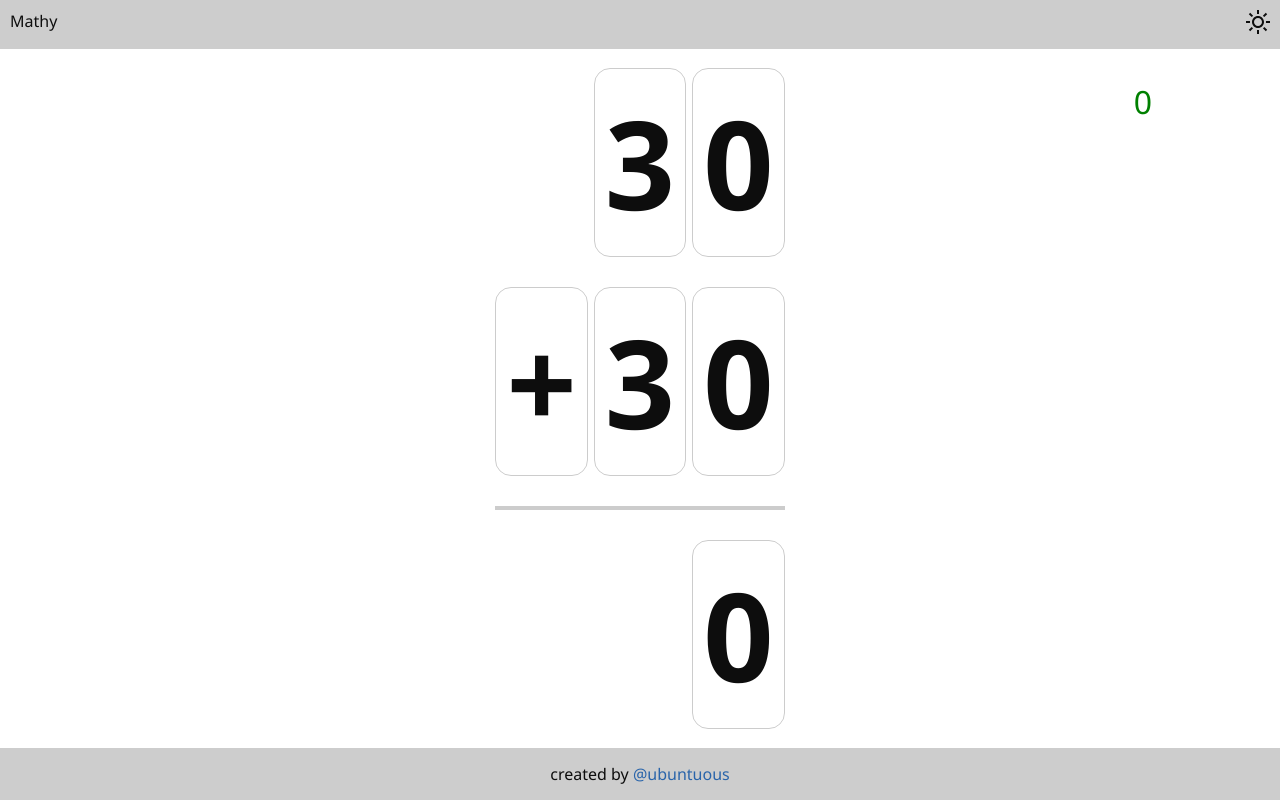
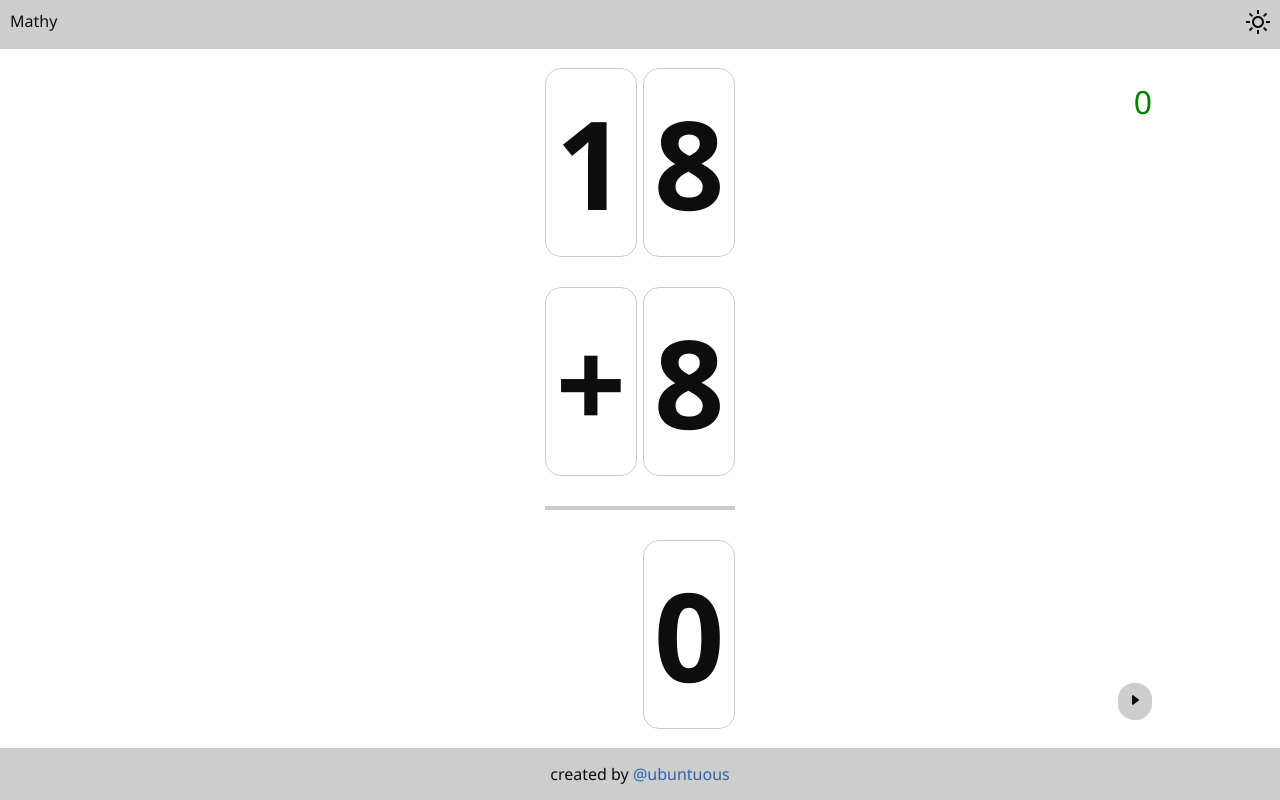
Before and after one commit to Muhammadrizo14/mathy, a React (Vite) app: page /fast-test in a window 1280 px wide. Built offline with nearby package versions, Linux system fonts and the light colour scheme.

Commit message:
add feature: Move to next task

```diff
--- a/package.json
+++ b/package.json
@@ -1,5 +1,6 @@
 {
   "name": "mathy",
+  "hamepage": "/",
   "private": true,
   "version": "0.0.0",
   "type": "module",
--- a/src/Layouts/Main/index.tsx
+++ b/src/Layouts/Main/index.tsx
@@ -1,4 +1,3 @@
-import './'
 import Header from "../../Layouts/Header";
 import Footer from "../../Layouts/Footer";
 
--- a/src/Pages/FastTest/index.tsx
+++ b/src/Pages/FastTest/index.tsx
@@ -4,8 +4,8 @@ import Addition from "../../Components/Addition";
 import Main from "../../Layouts/Main";
 const Index = () => {
   const [answer, setAnswer] = useState('')
-  const [firstNum, setFirstNum] = useState(30)
-  const [secondNum, setSecondNum] = useState(30)
+  const [firstNum, setFirstNum] = useState(Math.floor(Math.random() * 50))
+  const [secondNum, setSecondNum] = useState(Math.floor(Math.random() * 50))
   const [counterSuccess, setCounterSuccess] = useState(0)
 
   const success = ()=> {
@@ -16,12 +16,22 @@ const Index = () => {
   }
 
 
+  const next = ()=> {
+    setFirstNum(Math.floor(Math.random() * 50))
+    setSecondNum(Math.floor(Math.random() * 50))
+    setAnswer('')
+  }
+
+
   useEffect(() => {
     const handleKeyDown = (event: any) => {
+      console.log(event)
       if (event.code.includes('Numpad') || event.code.includes('Digit')) {
         setAnswer(prevState => prevState.concat(event.key.replace(/\D/g,'')));
       } else if(event.code === 'Backspace') {
         setAnswer(prevState => prevState.slice(0, -1))
+      } else if (event.code === 'ArrowRight') {
+        next()
       }
     };
 
@@ -38,6 +48,15 @@ const Index = () => {
         <p className='results'>{counterSuccess}</p>
 
         <Addition firstNum={firstNum} secondNum={secondNum} answer={Number(answer)} success={() => success()}/>
+
+
+        <button onClick={()=> next()} className='skip-btn' title='Click here or press button ArrowRight to move next task'>
+          <svg clipRule="evenodd" fillRule="evenodd" strokeLinejoin="round" strokeMiterlimit="2" viewBox="0 0 24 24"
+               xmlns="http://www.w3.org/2000/svg">
+            <path
+              d="m10.211 7.155c-.141-.108-.3-.157-.456-.157-.389 0-.755.306-.755.749v8.501c0 .445.367.75.755.75.157 0 .316-.05.457-.159 1.554-1.203 4.199-3.252 5.498-4.258.184-.142.29-.36.29-.592 0-.23-.107-.449-.291-.591-1.299-1.002-3.945-3.044-5.498-4.243z"/>
+          </svg>
+        </button>
       </div>
     </Main>
   );
--- a/src/Pages/FastTest/styles.scss
+++ b/src/Pages/FastTest/styles.scss
@@ -6,4 +6,20 @@
     right: 10%;
     color: green;
   }
+  .skip-btn {
+    position: absolute;
+    bottom: 10%;
+    right: 10%;
+    cursor: pointer;
+    border: 0;
+    border-radius: 16px;
+
+    padding: 5px;
+    background: var(--sidebar-surface-tertiary);
+
+    svg {
+      fill: var(--text-primary);
+      width: 24px;
+    }
+  }
 }
--- a/src/Pages/Home/styles.scss
+++ b/src/Pages/Home/styles.scss
@@ -6,8 +6,8 @@
   background: var(--main-surface-primary);
   color: var(--text-primary);
   transition: background-color 0.3s ease, color 0.3s ease;
-  align-items: center;
   main {
+    margin: 0 auto;
     .routes {
       display: flex;
       align-items: center;
```
